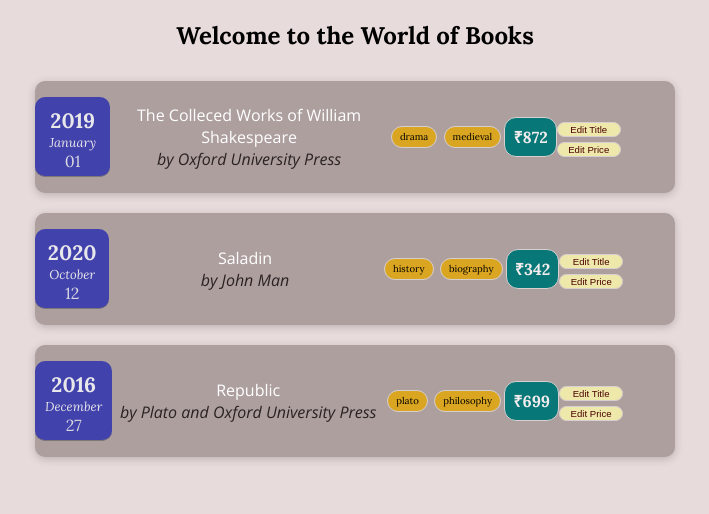
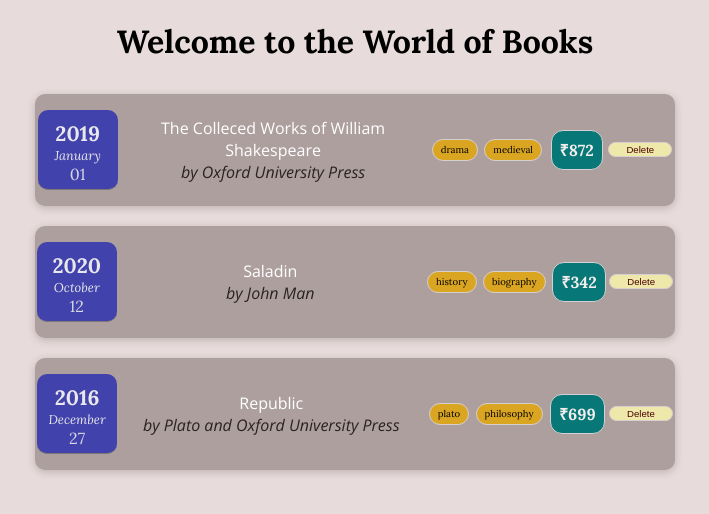
Before and after one commit to rahulek/book-shelf-app, a React (Create React App) app: page / in a window 1280 px wide. Shown: the top 514 px of the page, without its empty margins (285-994 px from the left). Built offline with nearby package versions, Linux system fonts and the light colour scheme.

Commit message:
uuid package and cleanup to implement CRD functionality

```diff
--- a/package.json
+++ b/package.json
@@ -9,6 +9,7 @@
     "react": "^18.2.0",
     "react-dom": "^18.2.0",
     "react-scripts": "5.0.1",
+    "react-uuid": "^1.0.3",
     "web-vitals": "^2.1.4"
   },
   "scripts": {
--- a/public/index.html
+++ b/public/index.html
@@ -8,7 +8,7 @@
       name="description"
       content="Web site created using create-react-app"
     />
-    <title>React App</title>
+    <title>BookShelf App</title>
   </head>
   <body>
     <noscript>You need to enable JavaScript to run this app.</noscript>
--- a/src/App.js
+++ b/src/App.js
@@ -1,3 +1,6 @@
+import React from "react";
+import uuid from "react-uuid";
+
 import "./App.css";
 import "./components/Books";
 import Books from "./components/Books";
@@ -5,6 +8,7 @@ import Books from "./components/Books";
 function App() {
   const books = [
     {
+      id: uuid(),
       date: new Date("January 1, 2019"),
       title: "The Colleced Works of William Shakespeare",
       author: "Oxford University Press",
@@ -12,6 +16,7 @@ function App() {
       price: 872,
     },
     {
+      id: uuid(),
       date: new Date("October 12, 2020"),
       title: "Saladin",
       author: "John Man",
@@ -19,6 +24,7 @@ function App() {
       price: 342,
     },
     {
+      id: uuid(),
       date: new Date("December 27, 2016"),
       title: "Republic",
       author: "Plato and Oxford University Press",
@@ -29,7 +35,7 @@ function App() {
 
   return (
     <div className="App">
-      <h2>Welcome to the World of Books</h2>
+      <h1>Welcome to the World of Books</h1>
       <Books books={books} />
     </div>
   );
--- a/src/components/BookEntry.css
+++ b/src/components/BookEntry.css
@@ -56,6 +56,11 @@
     border-radius: 12px;
 }
 
+.book-entry__edit {
+    display: flex;
+    flex-direction: column;
+}
+
 .book-entry__edit button {
     width: 4rem;
     font-size: 0.6rem;
@@ -63,4 +68,9 @@
     background-color: palegoldenrod;
     border: 1px solid rgb(216, 208, 208);
     border-radius: 10px;
+    cursor: pointer;
 }
+
+.book-entry__edit button:hover {
+    background-color:bisque
+}
--- a/src/components/BookEntry.js
+++ b/src/components/BookEntry.js
@@ -1,41 +1,17 @@
-import React, { useState } from "react";
+import React from "react";
 import "./BookEntry.css";
 import "./BookDate";
 import BookDate from "./BookDate";
 
 function BookEntry(props) {
   //Normal piece-meal state for title and price fields
-  let [title, setTitle] = useState(props.title);
-  let [price, setPrice] = useState(props.price);
-
+  const title = props.title;
+  const price = props.price;
   const author = props.author;
   const tags = props.tags;
 
-  //Add an event handler for the "Edit Title" button clicks
-  const editTitleClickHandler = () => {
-    //Instead of setting the new state directly,
-    //call the state modify method with a function.
-    //
-    //This function gets called asynchronously with
-    //the old state as a a parameter
-    //
-    //The function should return the new state.
-    setTitle((oldState) => "New Title");
-  };
-
-  //Add an event handler for the "Edit Price" button clicks
-  const editPriceClickHandler = () => {
-    //Instead of setting the new state directly,
-    //call the state modify method with a function.
-    //
-    //This function gets called asynchronously with
-    //the old state as a a parameter
-    //
-    //The function should return the new state.
-    setPrice((oldPrice) => {
-      const newPrice = Math.floor(Math.random() * (1000 - 100) + 100);
-      return newPrice;
-    });
+  const bookDeleteHandler = () => {
+    console.log(`Deleting ${title}`);
   };
 
   //Return the JSX that uses the data that's passed-in
@@ -56,9 +32,7 @@ function BookEntry(props) {
       )}
       <div className="book-entry__price">₹{price}</div>
       <div className="book-entry__edit">
-        {/* Register a onClick handler */}
-        <button onClick={editTitleClickHandler}>Edit Title</button>
-        <button onClick={editPriceClickHandler}>Edit Price</button>
+        <button onClick={bookDeleteHandler}>Delete</button>
       </div>
     </div>
   );
--- a/src/components/Books.js
+++ b/src/components/Books.js
@@ -7,7 +7,7 @@ const Books = (props) => {
 
   return books.map((book) => (
     <BookEntry
-      key={book.title}
+      key={book.id}
       date={book.date}
       title={book.title}
       author={book.author}
```
Also changed, not shown: 1 other file (tests, documents, lock files or other folders).
